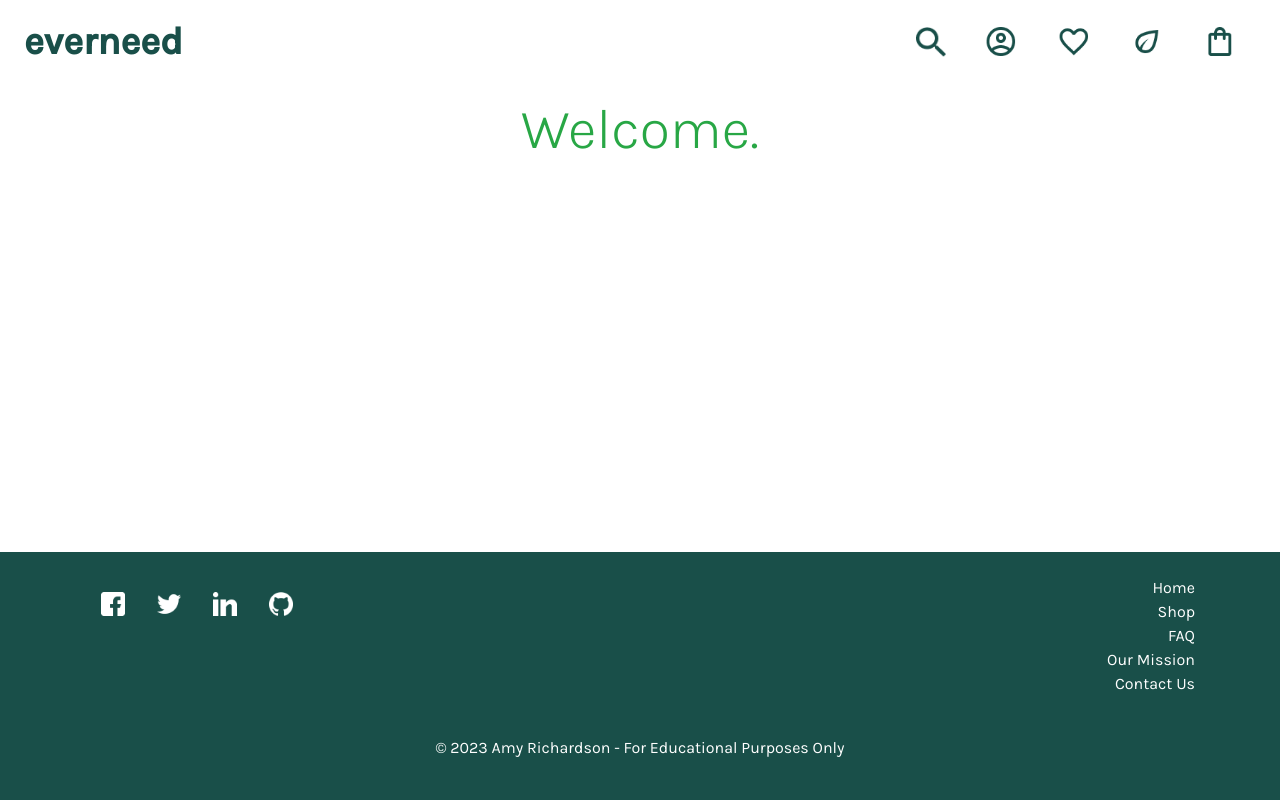
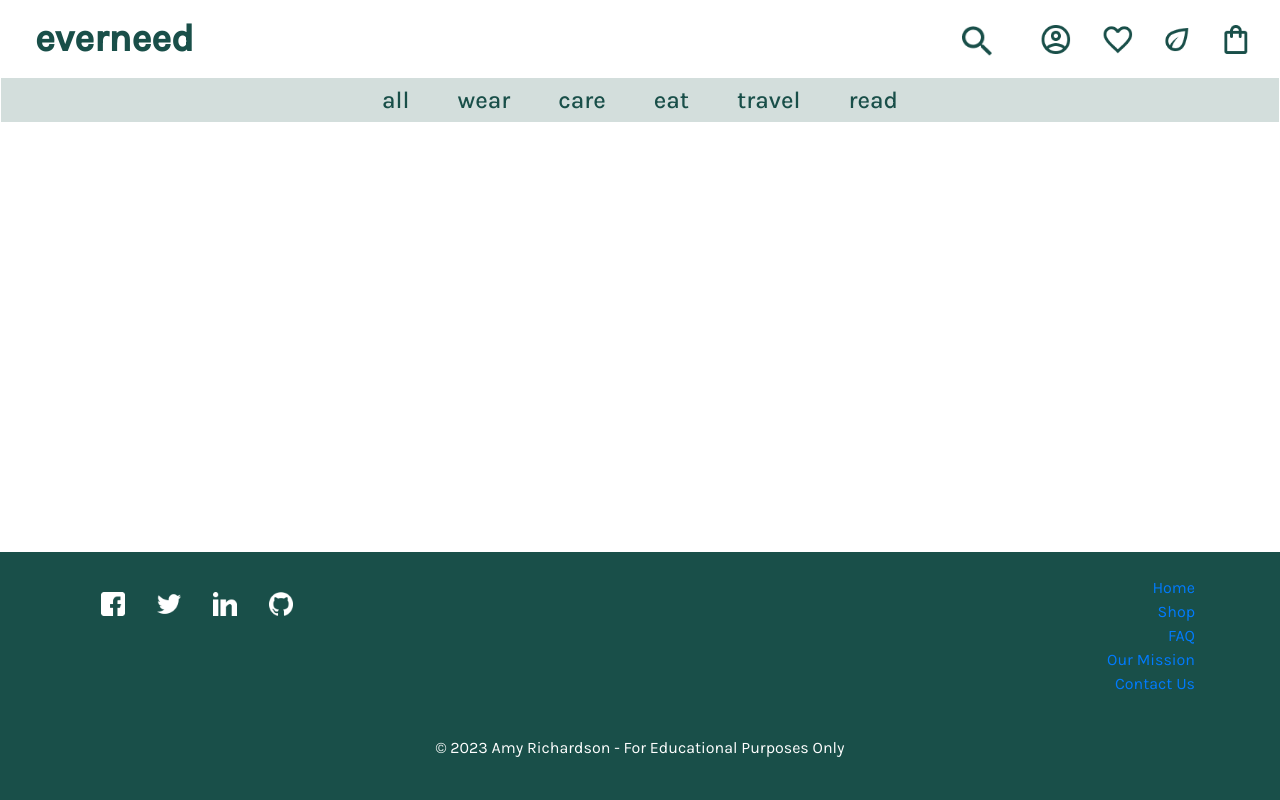
Before and after one commit to amylour/everneed, a Django app: page / in a window 1280 px wide. Run offline with Django 3.2, Linux system fonts and the light colour scheme; some libraries are stand-ins or nearby versions.

Commit message:
update: navbar layout/styling

```diff
--- a/home/templates/home/index.html
+++ b/home/templates/home/index.html
@@ -3,6 +3,5 @@
 
 {% block content %}
 <div class="text-center p-5">
-<h1 class="display-4 text-success mt-5">Welcome.</h1>
 </div>
 {% endblock %}
--- a/static/css/base.css
+++ b/static/css/base.css
@@ -43,8 +43,16 @@ a {
     text-decoration: none;
 }
 
+li a {
+    text-decoration: none;
+}
+
 em {
     font-size: medium;
+}
+
+ul li {
+    list-style-type: none;
 }
 
 main {
@@ -69,19 +77,19 @@ input.form-control:focus {
 }
 
 /* Header - Navbar, Search, Navitems */
-.navbar-light .navbar-brand {
+.navbar-logo {
     color: var(--forest);
     font-size: 38px;
     font-weight: bold;
 }
 
-.navbar-light .navbar-brand:hover {
+.navbar-logo:hover {
     color: var(--forest);
 }
 
 .search-button {
     background-color: var(--white);
-    border-style: none;
+    border: none;
 }
 
 .search-button:focus {
@@ -89,7 +97,7 @@ input.form-control:focus {
 }
 
 .search-box {
-    background-color:#194f4929;
+    background-color: #194f4929;
     border-style: none;
 }
 
@@ -116,6 +124,40 @@ input.form-control:focus {
     width: 30px;
 }
 
+.nav-links {
+    color: var(--forest);
+    font-size: 24px;
+    font-weight: 500;
+    text-decoration: none !important;
+}
+
+.nav-links:hover {
+    color:#0b201e;
+}
+
+/* Fix padding issue with accounts dropdown */
+#user-options {
+    padding: 0;
+}
+
+/* Stop other nav items from moving when search bar is hovered over by setting alignment and removing padding/margin */
+ul.nav-menu {
+    margin: 0;
+    padding: 0;
+}
+
+ul.nav-menu li {
+    display: inline-block;
+    height: 40px;
+    line-height: 40px;
+    /* Set line-height to vertically align the content */
+    vertical-align: middle;
+}
+
+#main-nav {
+    background-color: #194f4930;
+}
+
 /* Footer */
 .footer-bg {
     background-color: var(--forest);
@@ -131,7 +173,7 @@ input.form-control:focus {
     margin: 1rem;
 }
 
-li a {
+.footer-links {
     color: var(--white);
     text-decoration: none;
 }
--- a/templates/base.html
+++ b/templates/base.html
@@ -46,7 +46,82 @@
 </head>
 
 <body>
-    {% include 'includes/header.html' %}
+    <header class="container-fluid fixed-top p-0">
+        <div id="topnav" class="row bg-white pt-lg-2 d-none d-lg-flex mx-1">
+            <div class="col-12 col-lg-4 my-auto py-1 py-lg-0 text-center text-lg-left">
+                <a href="{% url 'home' %}" class="nav-link">
+                    <h2 class="my-0 navbar-logo">everneed</h2>
+                </a>
+            </div>
+            <div class="col-12 col-lg-8 my-auto py-1 py-lg-0">
+                <ul class="nav-menu list-inline list-unstyled text-center text-lg-right my-0">
+                    <li class="list-inline-item">
+                        <form method="GET" action="">
+                            <div class="search-field form-inline my-2 my-lg-0 mx-3">
+                                <input id="search-input" class="form-control mr-sm-2 search-box" type="search"
+                                    placeholder="search" aria-label="Search">
+                                <div class="input-group-append">
+                                    <button class="search-button my-2 my-sm-0" onclick="toggleSearchInput()"
+                                        type="submit"><img src="{% static 'icons/search.png' %}" class="nav-search mx-1"
+                                            alt="search function"></button>
+                                </div>
+                            </div>
+                        </form>
+                    </li>
+                    <li class="list-inline-item dropdown">
+                        <a class="nav-link" href="#" id="user-options" data-toggle="dropdown" aria-haspopup="true"
+                            aria-expanded="false" title="Account">
+                            <div class="text-center mx-2">
+                                <img src="{% static 'icons/account_circle.png' %}" class="nav-image" alt="account">
+                            </div>
+                        </a>
+                        <div class="dropdown-menu border-0" aria-labelledby="user-options">
+                            {% if request.user.is_authenticated %}
+                            {% if request.user.is_superuser %}
+                            <a href="" class="dropdown-item">Admin Dashboard</a>
+                            {% endif %}
+                            <a href="" class="dropdown-item">Account</a>
+                            <a href="" class="dropdown-item">Logout</a>
+                            {% else %}
+                            <a href="" class="dropdown-item">Register</a>
+                            <a href="" class="dropdown-item">Login</a>
+                            {% endif %}
+                        </div>
+                    </li>
+                    <li class="list-inline-item">
+                        <a class="" href="" title="Wishlist">
+                            <div class="text-center mx-2">
+                                <img src="{% static 'icons/wishlist.png' %}" class="nav-image" alt="wishlist">
+                            </div>
+                        </a>
+                    </li>
+                    <li class="list-inline-item">
+                        <a class="" href="" title="Carbon Footprint">
+                            <div class="text-center mx-1">
+                                <img src="{% static 'icons/carbon_fp.png' %}" class="nav-image" alt="carbon footprint">
+                            </div>
+                        </a>
+                    </li>
+                    <li class="list-inline-item">
+                        <a class="" href="" title="Bag">
+                            <div class="text-center mx-2">
+                                <img src="{% static 'icons/bag.png' %}" class="nav-image" alt="shopping bag">
+                            </div>
+                        </a>
+                    </li>
+                </ul>
+            </div>
+        </div>
+        <div class="row bg-white">
+            <nav class="navbar navbar-expand-lg navbar-light w-100">
+                <button class="navbar-toggler" type="button" data-toggle="collapse" data-target="#main-nav"
+                    aria-controls="main-nav" aria-expanded="false" aria-label="Toggle navigation">
+                    <span class="navbar-toggler-icon"></span>
+                </button>
+                {% include 'includes/main-header.html' %}
+            </nav>
+        </div>
+    </header>
 
     {% if messages %}
     <div class="message-container"></div>
@@ -61,6 +136,17 @@
 
 
     {% block postloadjs %}
+    <!-- JavaScript for show/hide of search bar -->
+    <script>
+        function toggleSearchInput() {
+            var searchInput = document.getElementById("search-input");
+            searchInput.classList.toggle("show");
+        }
+
+        var searchField = document.querySelector(".search-field");
+        searchField.addEventListener("mouseenter", toggleSearchInput);
+        searchField.addEventListener("mouseleave", toggleSearchInput);
+    </script>
     {% endblock %}
 
 
--- a/templates/includes/header.html
+++ /dev/null
@@ -1,54 +0,0 @@
-{% load static %}
-
-<header>
-    {% with request.resolver_match.url_name as url_name %}
-    <!-- Fixed top navbar from Bootstrap-->
-    <nav class="navbar fixed-top navbar-expand-lg navbar-light">
-        <button class="navbar-toggler" type="button" data-toggle="collapse" data-target="#navbarTogglerDemo03"
-            aria-controls="navbarTogglerDemo03" aria-expanded="false" aria-label="Toggle navigation">
-            <span class="navbar-toggler-icon"></span>
-        </button>
-        <a class="navbar-brand mx-2" href="#">everneed</a>
-        <div class="collapse navbar-collapse justify-content-end" id="navbarTogglerDemo03">
-            <div class="text-center ">
-                <form class="form-inline my-2 my-lg-0">
-                    <input id="search-input" class="form-control mr-sm-2 search-box" type="search" placeholder="search"
-                        aria-label="Search">
-                    <button class="search-button my-2 my-sm-0" onclick="toggleSearchInput()" type="submit"><img
-                            src="{% static 'icons/search.png' %}" class="nav-search mx-1"
-                            alt="search function"></button>
-                </form>
-            </div>
-            <div class="row mx-2">
-                <div class="col mx-1">
-                    <div class="text-center">
-                        <img src="{% static 'icons/account_circle.png' %}" class="nav-image" alt="account">
-                    </div>
-                </div>
-                <div class="col mx-1">
-                    <div class="text-center">
-                        <img src="{% static 'icons/wishlist.png' %}" class="nav-image" alt="wishlist">
-                    </div>
-                </div>
-                <div class="col mx-1">
-                    <div class="text-center">
-                        <img src="{% static 'icons/carbon_fp.png' %}" class="nav-image" alt="carbon footprint value">
-                    </div>
-                </div>
-                <div class="col mx-1">
-                    <div class="text-center">
-                        <img src="{% static 'icons/bag.png' %}" class="nav-image" alt="shopping bag">
-                    </div>
-                </div>
-            </div>
-    </nav>
-    {% endwith %}
-</header>
-
-<!-- JavaScript for show/hide of search bar -->
-<script>
-    function toggleSearchInput() {
-        var searchInput = document.getElementById("search-input");
-        searchInput.classList.toggle("show");
-    }
-</script>
--- /dev/null
+++ b/templates/includes/main-header.html
@@ -0,0 +1,74 @@
+{% load static %}
+
+<div class="collapse navbar-collapse p-1" id="main-nav">
+    <ul class="navbar-nav w-auto mx-auto">
+        <li class="nav-item dropdown">
+            <a class="nav-links mx-4" href="#" id="all-products-link"
+                data-toggle="dropdown" aria-haspopup="true" aria-expanded="false">
+                all
+            </a>
+            <div class="dropdown-menu border-0" aria-labelledby="all-products-link">
+                <a href="" class="dropdown-item">by price</a>
+                <a href="" class="dropdown-item ">by rating</a>
+                <a href="" class="dropdown-item ">by category</a>
+                <a href="" class="dropdown-item">all products</a>
+            </div>
+        </li>
+        <li class="nav-item dropdown">
+            <a class="nav-links mx-4" href="#" id="clothing-link"
+                data-toggle="dropdown" aria-haspopup="true" aria-expanded="false">
+                wear
+            </a>
+            <div class="dropdown-menu border-0" aria-labelledby="clothing-link">
+                <a href="" class="dropdown-item">outerwear</a>
+                <a href="" class="dropdown-item">tops</a>
+                <a href="" class="dropdown-item">bottoms</a>
+                <a href="" class="dropdown-item">shoes</a>
+                <a href="" class="dropdown-item">all
+                    clothing</a>
+            </div>
+        </li>
+        <li class="nav-item dropdown">
+            <a class="nav-links mx-4" href="#" id="homeware-link"
+                data-toggle="dropdown" aria-haspopup="true" aria-expanded="false">
+                care
+            </a>
+            <div class="dropdown-menu border-0" aria-labelledby="personal-care-link">
+                <a href="" class="dropdown-item">hygiene</a>
+                <a href="" class="dropdown-item">first aid</a>
+                <a href="" class="dropdown-item">all care</a>
+            </div>
+        </li>
+        <li class="nav-item dropdown">
+            <a class="nav-links mx-4" href="#" id="specials-link" data-toggle="dropdown"
+                aria-haspopup="true" aria-expanded="false">
+                eat
+            </a>
+            <div class="dropdown-menu border-0" aria-labelledby="foodware-link">
+                <a href="" class="dropdown-item">utensils</a>
+                <a href="" class="dropdown-item">drinkware</a>
+                <a href="" class="dropdown-item">storage</a>
+                <a href="" class="dropdown-item">all
+                    eat</a>
+            </div>
+        </li>
+        <li class="nav-item dropdown">
+            <a class="nav-links mx-4" href="#" id="specials-link" data-toggle="dropdown"
+                aria-haspopup="true" aria-expanded="false">
+                travel
+            </a>
+            <div class="dropdown-menu border-0" aria-labelledby="travel-items-link">
+                <a href="" class="dropdown-item">bags</a>
+                <a href="" class="dropdown-item">accessories</a>
+                <a href="" class="dropdown-item">safety</a>
+                <a href="" class="dropdown-item">all
+                    travel</a>
+            </div>
+        </li>
+        <li class="nav-item dropdown">
+            <a class="nav-links mx-4" href="#">
+                read
+            </a>
+        </li>
+    </ul>
+</div>
```
